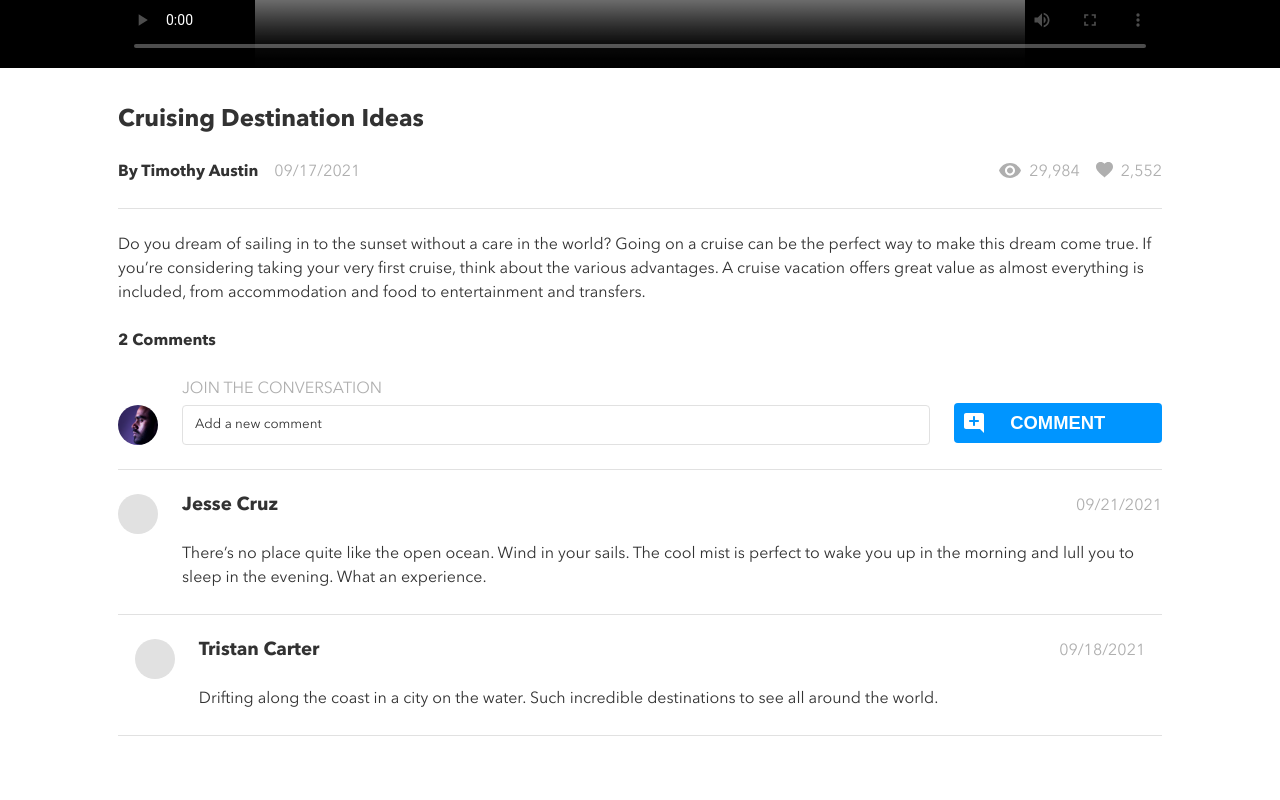
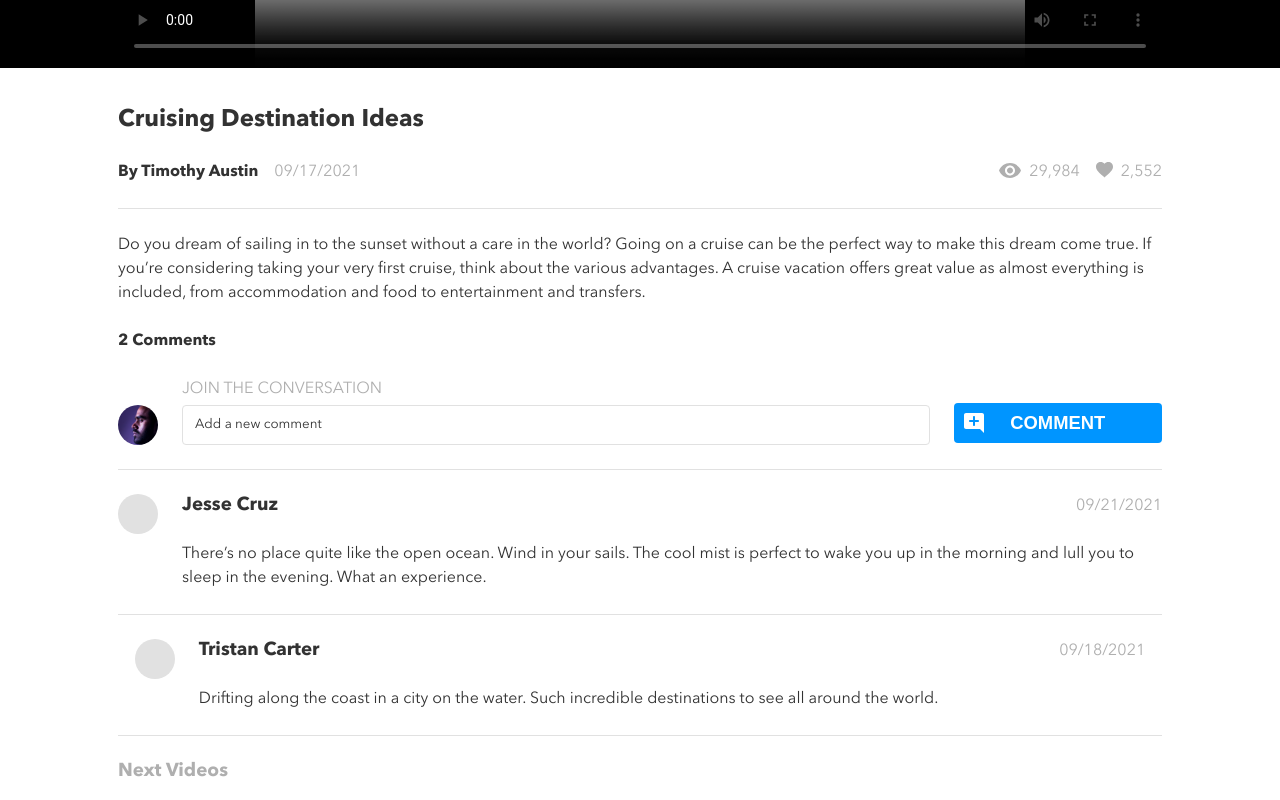
Before and after one commit to afaisalsahar/BrainStation-brainflix, a React (Create React App) app: page / in a window 1280 px wide. Shown: the part 581-1381 px from the top of the page. Before the commit the page ends 1317 px from the top, so only its background shows below. Built offline with nearby package versions, Linux system fonts and the light colour scheme.

Commit message:
Complete video list component

```diff
--- a/src/App.js
+++ b/src/App.js
@@ -5,6 +5,7 @@ import Conversation from './components/Conversation/Conversation';
 
 import Header from './components/Header/Header';
 import Main from './components/Main/Main';
+import VideoList from './components/VideoList/VideoList';
 
 import videoDetails from './data/video-details.json';
 import videos from './data/videos.json';
@@ -41,6 +42,7 @@ function App() {
         comments={playingNow.comments.length}
       />
       <Conversation comments={playingNow.comments} readableDate={readableDate} />
+      <VideoList />
     </>
   );
 }
--- a/src/components/VideoList/VideoList.jsx
+++ b/src/components/VideoList/VideoList.jsx
@@ -1,8 +1,12 @@
+import './VideoList.scss'
+
 const VideoList = () => {
     return (
-        <div>
-
-        </div>
+        <section className='videos'>
+            <div className='videos__container'>
+                <h3 className='videos__title'>Next Videos</h3>
+            </div>
+        </section>
     );
 };
 
--- a/src/components/VideoList/VideoList.scss
+++ b/src/components/VideoList/VideoList.scss
@@ -0,0 +1,19 @@
+@use '../../styles/partials/_variables.scss' as *;
+@use '../../styles/partials/_reset.scss' as *;
+@use '../../styles/partials/_globals.scss' as *;
+@use '../../styles/partials/_fontface.scss' as *;
+@use '../../styles/partials/_mixins.scss' as *;
+
+.videos {
+    &__container {
+        @extend .container;
+        justify-content: flex-start;
+    }
+
+    &__title {
+        font-weight: $font-weight-bold;
+        color: $primary-color-tertiary;
+
+        @include padding-headline("mobile");
+    }
+}
```
